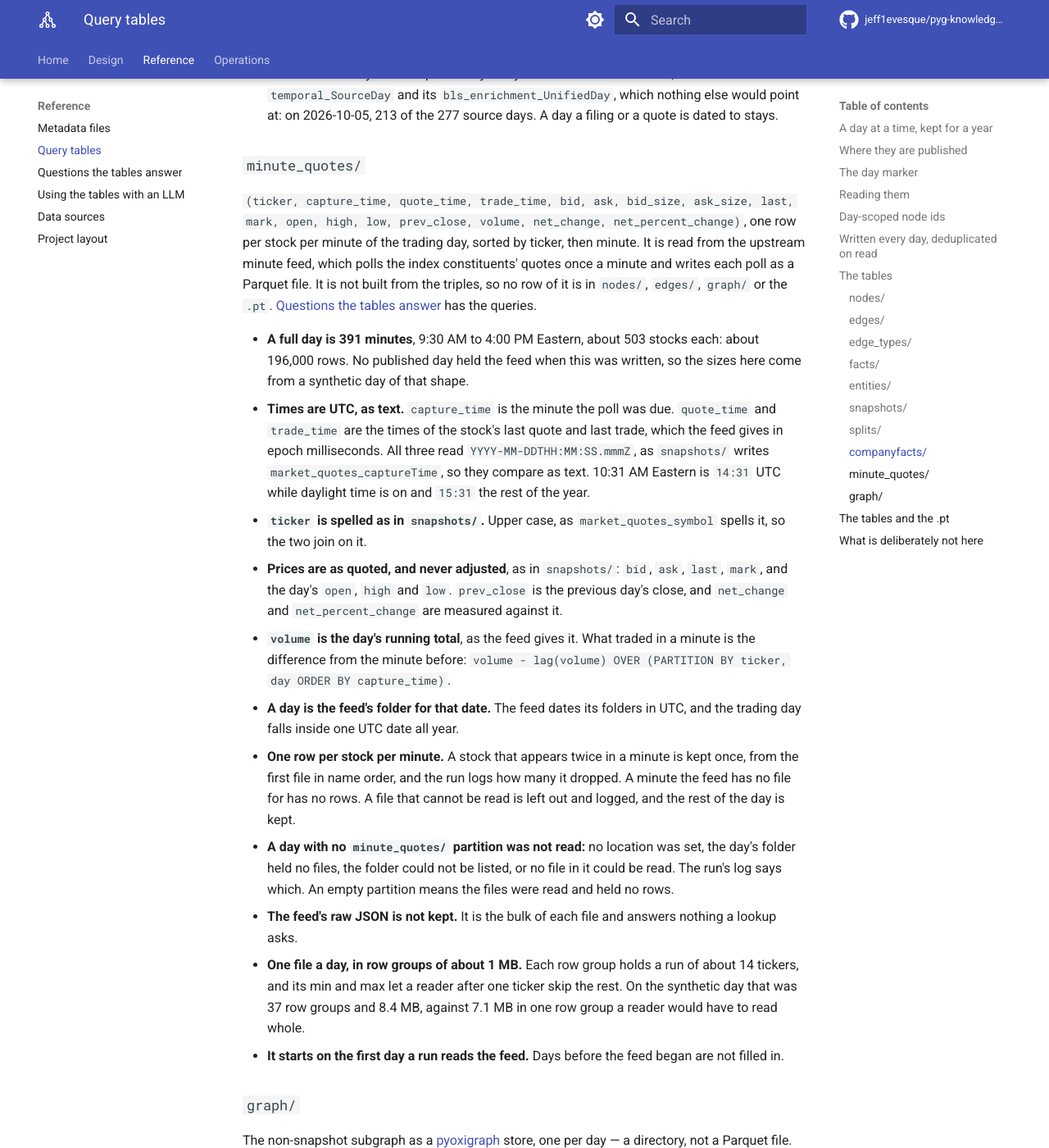
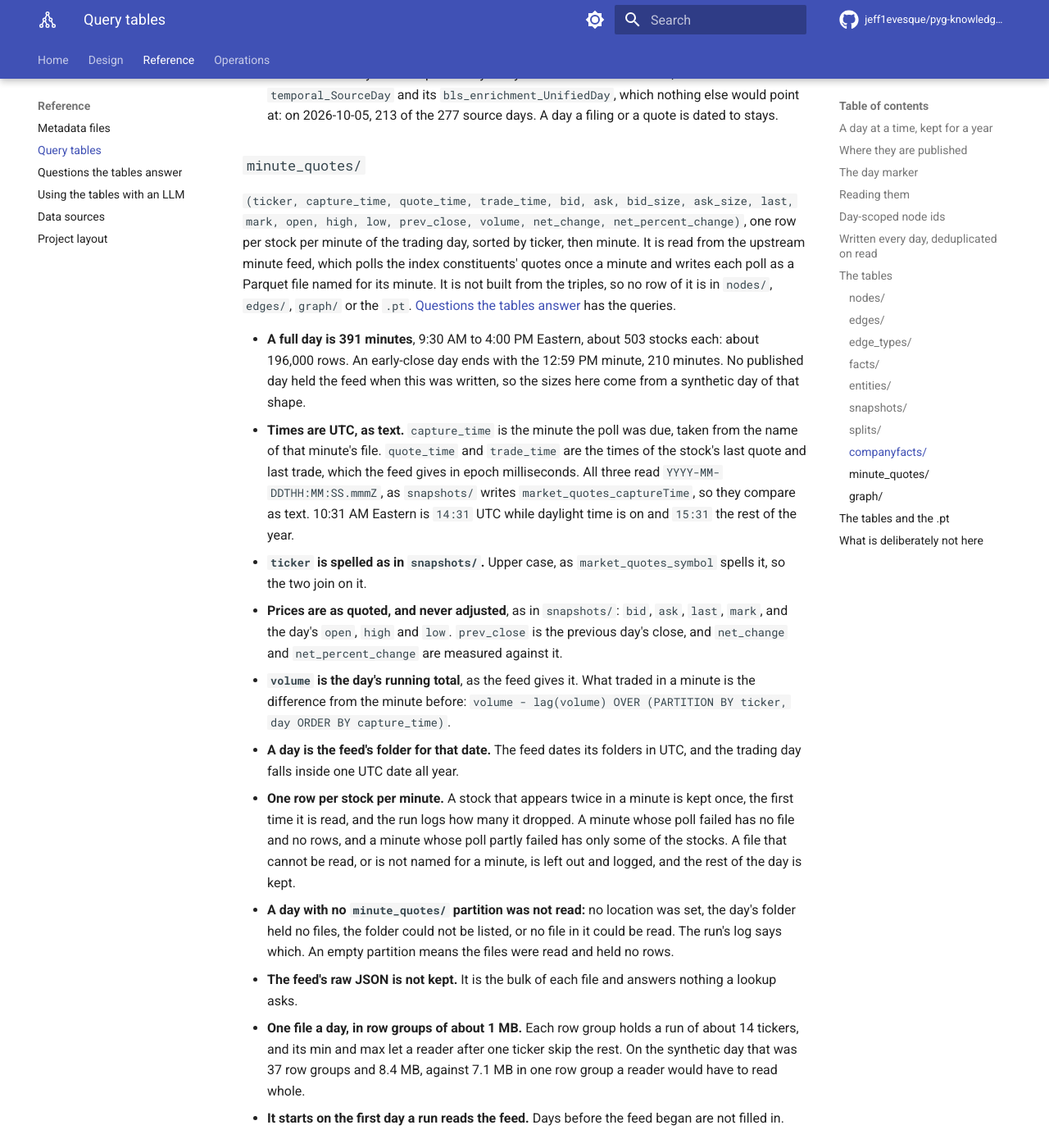
Before and after one commit to jeff1evesque/pyg-knowledge-graph-builder, an MkDocs documentation site: the page built from documentation/reference/tables.md, in a window 1280 px wide and 1400 px high, scrolled down 9531 px. Shown: the whole window at 82% size. Built offline with MkDocs 1.6.1 and Material for MkDocs 9.7.7, drawn with Linux system fonts in a browser that asks for light colours; comment, search, counter and statistics services are not loaded.

Commit message:
#479: tables.md, the minute from the file's name, early-close days and failed polls

```diff
--- a/documentation/reference/tables.md
+++ b/documentation/reference/tables.md
@@ -407,16 +407,17 @@ last, mark, open, high, low, prev_close, volume, net_change,
 net_percent_change)`, one row per stock per minute of the trading day, sorted by
 ticker, then minute. It is read from the upstream minute feed, which polls the
 index constituents' quotes once a minute and writes each poll as a Parquet
-file. It is not built from the triples, so no row of it is in `nodes/`,
-`edges/`, `graph/` or the `.pt`.
+file named for its minute. It is not built from the triples, so no row of it is
+in `nodes/`, `edges/`, `graph/` or the `.pt`.
 [Questions the tables answer](questions.md#one-stock-minute-by-minute) has the
 queries.
 
 - **A full day is 391 minutes**, 9:30 AM to 4:00 PM Eastern, about 503 stocks
-  each: about 196,000 rows. No published day held the feed when this was
-  written, so the sizes here come from a synthetic day of that shape.
-- **Times are UTC, as text.** `capture_time` is the minute the poll was due.
-  `quote_time` and `trade_time` are the times of the stock's last quote and last
+  each: about 196,000 rows. An early-close day ends with the 12:59 PM minute,
+  210 minutes. No published day held the feed when this was written, so the
+  sizes here come from a synthetic day of that shape.
+- **Times are UTC, as text.** `capture_time` is the minute the poll was due,
+  taken from the name of that minute's file. `quote_time` and `trade_time` are the times of the stock's last quote and last
   trade, which the feed gives in epoch milliseconds. All three read
   `YYYY-MM-DDTHH:MM:SS.mmmZ`, as `snapshots/` writes `market_quotes_captureTime`,
   so they compare as text. 10:31 AM Eastern is `14:31` UTC while daylight time is
@@ -433,9 +434,11 @@ queries.
 - **A day is the feed's folder for that date.** The feed dates its folders in
   UTC, and the trading day falls inside one UTC date all year.
 - **One row per stock per minute.** A stock that appears twice in a minute is
-  kept once, from the first file in name order, and the run logs how many it
-  dropped. A minute the feed has no file for has no rows. A file that cannot be
-  read is left out and logged, and the rest of the day is kept.
+  kept once, the first time it is read, and the run logs how many it dropped. A
+  minute whose poll failed has no file and no rows, and a minute whose poll
+  partly failed has only some of the stocks. A file that cannot be read, or is
+  not named for a minute, is left out and logged, and the rest of the day is
+  kept.
 - **A day with no `minute_quotes/` partition was not read:** no location was
   set, the day's folder held no files, the folder could not be listed, or no
   file in it could be read. The run's log says which. An empty partition means
```
